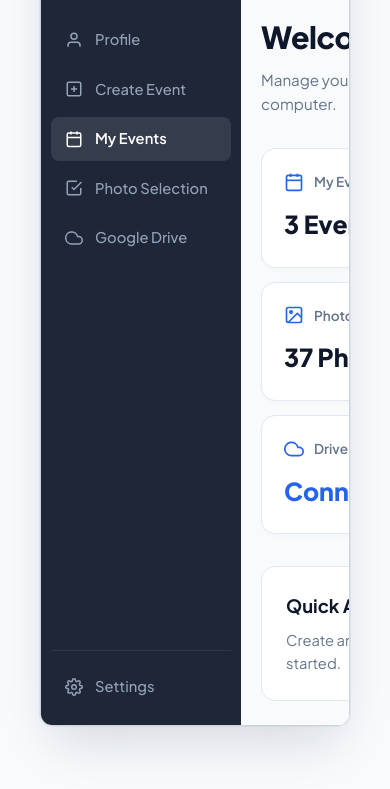
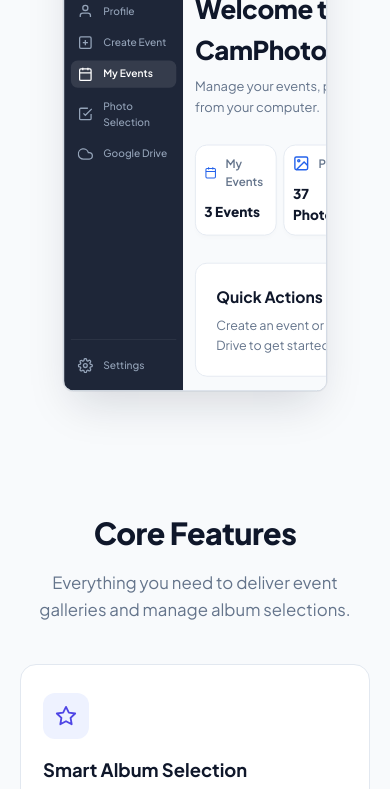
Before and after one commit to kedarbehra2001-sys/camphotoshare, a plain HTML site: page index.html in a window 390 px wide. Shown: the part 3971-4760 px from the top of the page. Drawn offline with Linux system fonts and the light colour scheme.

Commit message:
Update index.html

```diff
--- a/index.html
+++ b/index.html
@@ -851,13 +851,35 @@
   }
 }
 
-@media (max-width: 768px) {
+@media (max-width: 640px) {
   .window-frame {
-    overflow-x: auto;
-    -webkit-overflow-scrolling: touch;
+    transform: scale(0.85);
+    transform-origin: top center;
+    margin-bottom: -40px;
   }
-  .app-body {
-    min-width: 700px; /* Isse layout PC jaisa ek line me rahega aur tootega nahi */
+  .app-sidebar {
+    width: 140px;
+    padding: 14px 8px;
+  }
+  .app-brand-name {
+    font-size: 0.85rem;
+  }
+  .app-menu-item {
+    font-size: 0.75rem;
+    padding: 6px 8px;
+  }
+  .app-content {
+    padding: 16px 14px;
+  }
+  .stat-cards-grid {
+    grid-template-columns: repeat(3, 1fr);
+    gap: 8px;
+  }
+  .stat-card-box {
+    padding: 10px;
+  }
+  .stat-card-value {
+    font-size: 1rem;
   }
 }
     /* Stats Counter Section */
```
